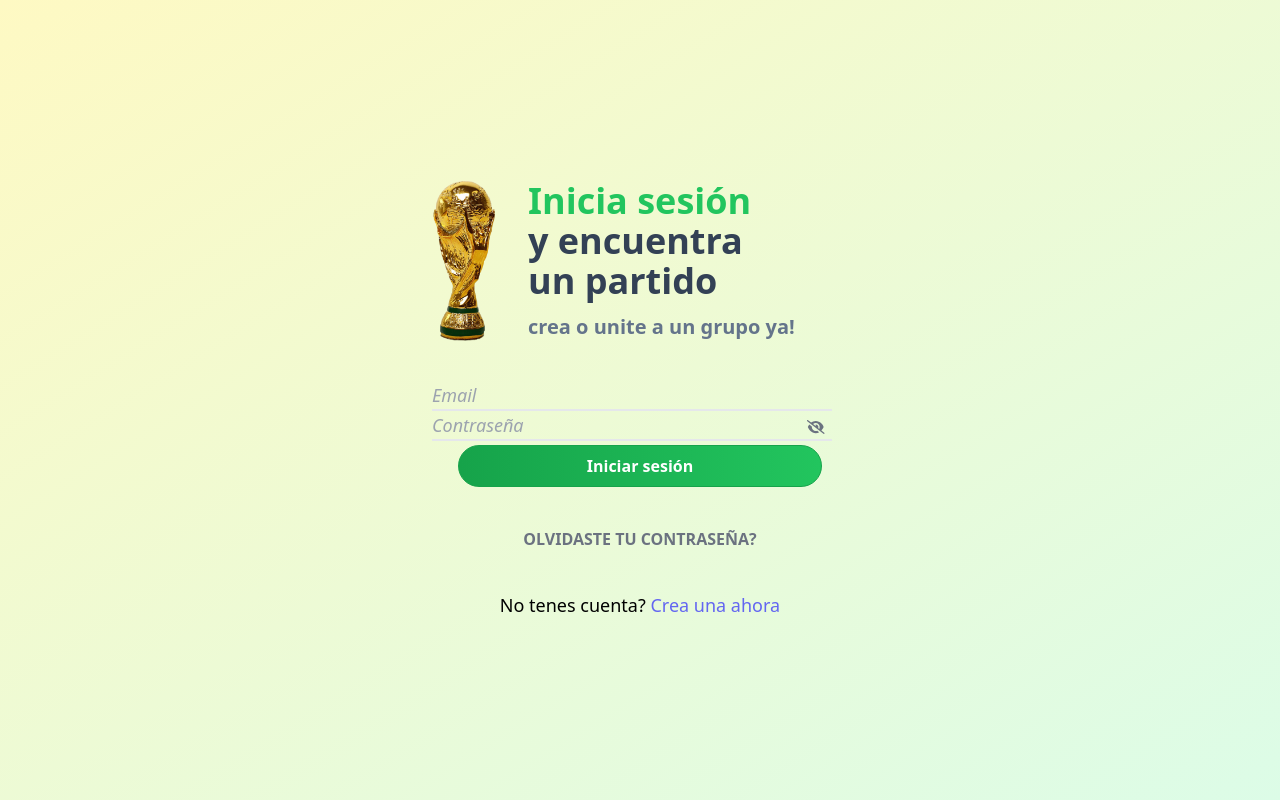
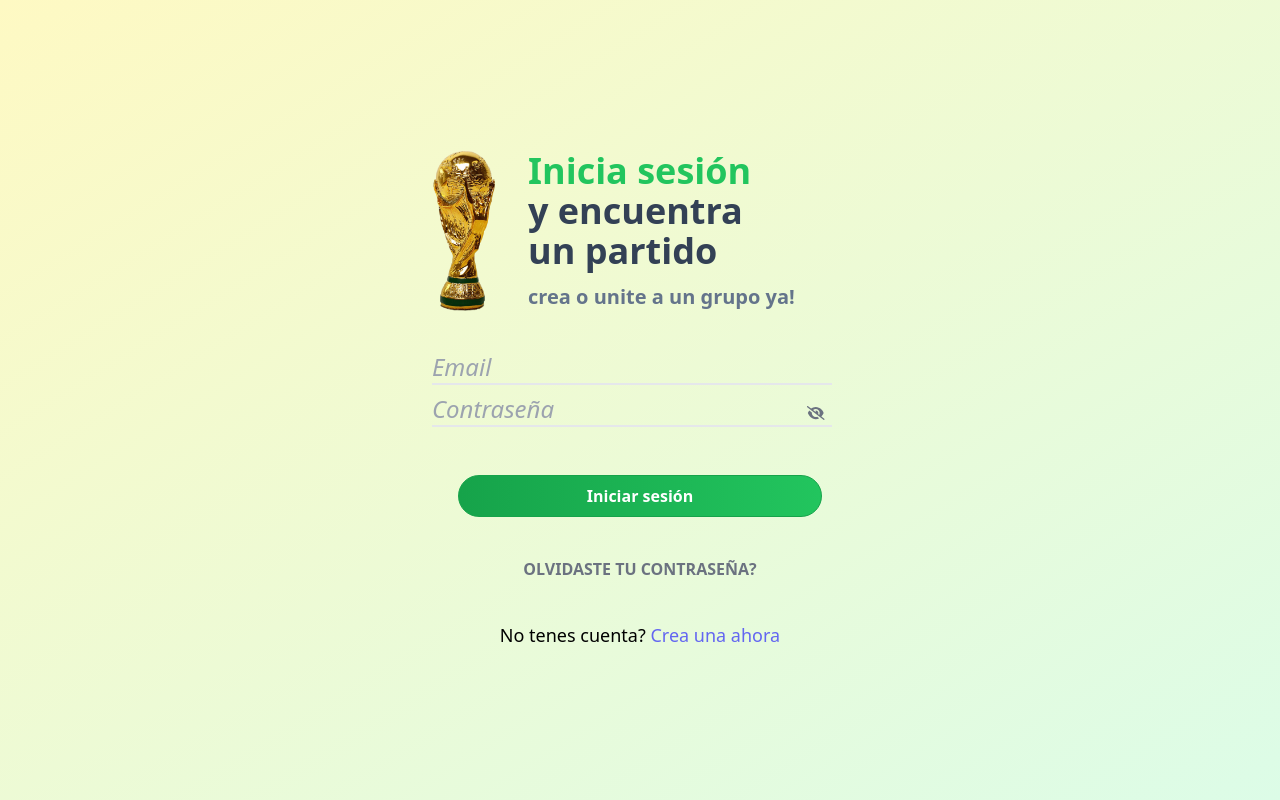
Before and after one commit to No-Country/C16-87-FT-JAVA, a React (Vite) app in the folder Front/: page /login in a window 1280 px wide. Built offline with nearby package versions, Linux system fonts and the light colour scheme.

Commit message:
agregue icons y toastify

```diff
--- a/Front/src/components/Login/Login.jsx
+++ b/Front/src/components/Login/Login.jsx
@@ -1,5 +1,5 @@
 import React, { useState, useEffect } from "react";
-import { useFormik } from "formik";
+import { useFormik, Form, Field, ErrorMessage } from "formik";
 import wc from "./wc.png";
 import { FontAwesomeIcon } from "@fortawesome/react-fontawesome";
 import { faEye, faEyeSlash } from "@fortawesome/free-solid-svg-icons";
@@ -7,6 +7,7 @@ import { ToastContainer, toast } from "react-toastify";
 import "react-toastify/dist/ReactToastify.css";
 import { useNavigate } from "react-router-dom";
 import axios from "axios";
+import { IoAlertCircleOutline } from "react-icons/io5";
 
 const Login = () => {
   const navigate = useNavigate();
@@ -49,16 +50,31 @@ const Login = () => {
 
       // Validación de email
       if (!values.email) {
-        errors.email = "Por favor ingresa un correo electronico.";
+        errors.email = (
+          <div className="flex items-center">
+            <IoAlertCircleOutline className="mr-2" />
+            <span>Por favor ingresa un correo electrónico</span>
+          </div>
+        );
       } else if (
         !/^[a-zA-Z0-9_.+-]+@[a-zA-Z0-9-]+\.[a-zA-Z0-9-.]+$/.test(values.email)
       ) {
-        errors.email = "Ingresa un correo válido.";
+        errors.email = (
+          <div className="flex items-center">
+            <IoAlertCircleOutline className="mr-2" />
+            <span>Ingresa un correo válido.</span>
+          </div>
+        );
       }
 
       // Validación de contraseña
       if (!values.password) {
-        errors.password = "Por favor ingresa una contraseña.";
+        errors.password = (
+          <div className="flex items-center">
+            <IoAlertCircleOutline className="mr-2" />
+            <span>Por favor ingresa una contraseña</span>
+          </div>
+        );
       }
 
       return errors;
@@ -123,7 +139,13 @@ const Login = () => {
             </div>
           </div>
           <form onSubmit={formik.handleSubmit}>
-            <div className="w-5/6 ml-8 transform border-b-2 bg-transparent text-lg duration-300 focus-within:border-green-500">
+            <div
+              className={`w-5/6 ml-8 transform border-b-2 bg-transparent text-2xl duration-300 ${
+                formik.touched.email && formik.errors.email
+                  ? "border-red-500"
+                  : "focus-within:border-green-500"
+              }`}
+            >
               <input
                 type="text"
                 placeholder="Email"
@@ -141,7 +163,13 @@ const Login = () => {
               )}
             </div>
 
-            <div className="w-5/6 ml-8 transform border-b-2 bg-transparent text-lg duration-300 focus-within:border-green-500">
+            <div
+              className={`w-5/6 ml-8 mt-2 transform border-b-2 bg-transparent text-2xl mb-4 duration-300 ${
+                formik.errors.password
+                  ? "border-red-500"
+                  : "focus-within:border-green-500"
+              }`}
+            >
               <input
                 type={showPassword ? "text" : "password"}
                 id="password"
@@ -173,7 +201,7 @@ const Login = () => {
             <div className="justify-center items-center flex">
               <button
                 type="submit"
-                className="flex gap-3 mt-1 cursor-pointer text-white font-semibold bg-gradient-to-r from-green-600 to-green-500 px-32 py-2 rounded-full border border-green-600 hover:scale-105 duration-200 hover:text-white hover:border-green-800 hover:from-green-500 hover:to-green-900"
+                className="flex gap-3 mt-8 cursor-pointer text-white font-semibold bg-gradient-to-r from-green-600 to-green-500 px-32 py-2 rounded-full border border-green-600 hover:scale-105 duration-200 hover:text-white hover:border-green-800 hover:from-green-500 hover:to-green-900"
               >
                 Iniciar sesión
               </button>
--- a/Front/src/components/Register/Register.jsx
+++ b/Front/src/components/Register/Register.jsx
@@ -6,6 +6,7 @@ import { Formik } from "formik";
 import axios from "axios";
 import { useNavigate } from "react-router-dom";
 import { ToastContainer, toast } from "react-toastify";
+import { IoAlertCircleOutline } from "react-icons/io5";
 import "react-toastify/dist/ReactToastify.css";
 
 const Register = () => {
@@ -87,31 +88,70 @@ const Register = () => {
               //Validación name
 
               if (!values.userName) {
-                errores.userName = "Debes ingresar un nombre de usuario.";
+                errores.userName = (
+                  <div className="flex items-center">
+                    <IoAlertCircleOutline className="mr-2" />
+                    <span>Debes ingresar un nombre de usuario.</span>
+                  </div>
+                );
               } else if (values.userName.length < 5) {
-                errores.userName = "El name debe tener al menos 5 caracteres.";
+                errores.userName = (
+                  <div className="flex items-center">
+                    <IoAlertCircleOutline className="mr-2" />
+                    <span>El nombre debe tener al menos 5 caracteres.</span>
+                  </div>
+                );
               } else if (values.userName.length > 16) {
-                errores.userName = "Máximo 16 caracteres.";
+                errores.userName = (
+                  <div className="flex items-center">
+                    <IoAlertCircleOutline className="mr-2" />
+                    <span>Máximo 16 caracteres.</span>
+                  </div>
+                );
               } else if (!/^[a-zA-Z0-9]+$/.test(values.userName)) {
-                errores.userName = "Solo se aceptan letras y números.";
+                errores.userName = (
+                  <div className="flex items-center">
+                    <IoAlertCircleOutline className="mr-2" />
+                    <span>Solo se aceptan letras y números</span>
+                  </div>
+                );
               }
 
               //Validación correo
               if (!values.email) {
-                errores.email = "Por favor ingresa un correo electronico.";
+                errores.email = (
+                  <div className="flex items-center">
+                    <IoAlertCircleOutline className="mr-2" />
+                    <span>Por favor ingresa un correo electronico.</span>
+                  </div>
+                );
               } else if (
                 !/^[a-zA-Z0-9_.+-]+@[a-zA-Z0-9-]+\.[a-zA-Z0-9-.]+$/.test(
                   values.email
                 )
               ) {
-                errores.email = "Ingresa un correo válido.";
+                errores.email = (
+                  <div className="flex items-center">
+                    <IoAlertCircleOutline className="mr-2" />
+                    <span>Ingresa un correo válido.</span>
+                  </div>
+                );
               }
               // Validación contraseña
               if (!values.password) {
-                errores.password = "Por favor ingresa una contraseña.";
+                errores.password = (
+                  <div className="flex items-center">
+                    <IoAlertCircleOutline className="mr-2" />
+                    <span>Por favor ingresa una contraseña.</span>
+                  </div>
+                );
               } else if (values.password.length < 8) {
-                errores.password =
-                  "La contraseña debe tener al menos 8 caracteres.";
+                errores.password = (
+                  <div className="flex items-center">
+                    <IoAlertCircleOutline className="mr-2" />
+                    <span>La contraseña debe tener al menos 8 caracteres.</span>
+                  </div>
+                );
               } else {
                 // Validación de mayúscula
                 if (!/[A-Z]/.test(values.password)) {
```
